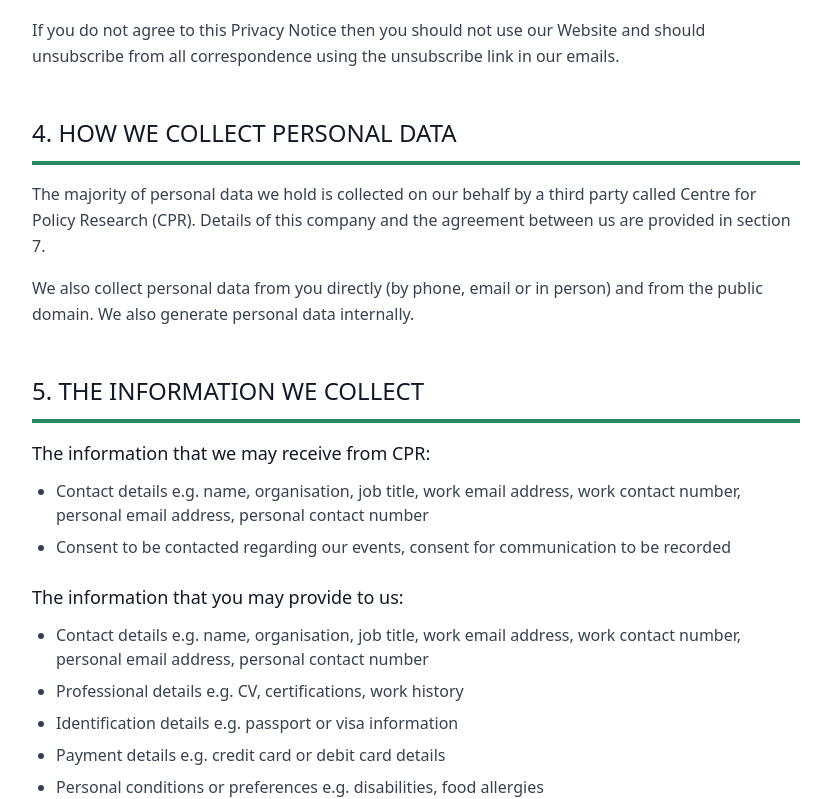
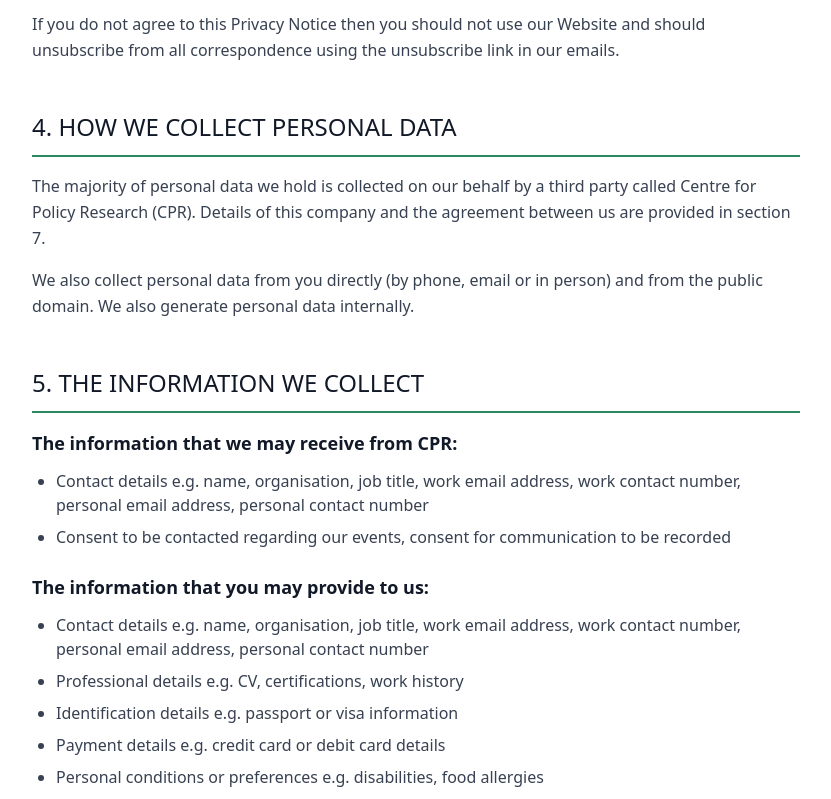
Before and after one commit to digitalconceptsmu/government-exchange-website, a Nuxt app: page /privacy-policy in a window 1280 px wide. Shown: the part 1270-2069 px from the top of the page, without its empty margins (224-1055 px from the left). Built offline with nearby package versions, Linux system fonts and the light colour scheme.

Commit message:
feat: update privacy policy

```diff
--- a/pages/privacy-policy.vue
+++ b/pages/privacy-policy.vue
@@ -276,7 +276,7 @@
         <div class="bg-white rounded-xl shadow-sm p-8 lg:p-12">
           <div class="prose prose-gray max-w-none space-y-12">
             <section v-for="section in privacySections" :key="section.number">
-              <h2 class="text-2xl text-gray-900 mb-4 pb-3 border-b-4 border-primary">
+              <h2 class="text-2xl text-gray-900 mb-4 pb-3 border-b-2 border-primary">
                 {{ section.number }}. {{ section.title }}
               </h2>
 
@@ -291,7 +291,12 @@
 
               <div v-if="section.numberedItems" class="space-y-4 mb-6">
                 <div v-for="(item, index) in section.numberedItems" :key="index" class="pl-6">
-                  <p class="text-gray-700">{{ ['i', 'ii', 'iii'][index] }}. {{ item }}</p>
+                  <p class="text-gray-700">
+                    <span class="text-primary">
+                      {{ ['i', 'ii', 'iii'][index] }}.
+                    </span>
+                    {{ item }}
+                  </p>
                 </div>
               </div>
 
@@ -306,7 +311,7 @@
 
               <div v-if="section.subsections" class="space-y-6" :class="{ 'mt-6': section.content }">
                 <div v-for="(subsection, subIndex) in section.subsections" :key="subIndex">
-                  <h3 class="text-lg text-gray-900 mb-3">{{ subsection.title }}</h3>
+                  <h3 class="text-lg font-semibold text-gray-900 mb-3">{{ subsection.title }}</h3>
 
                   <ul v-if="subsection.items" class="list-disc pl-6 space-y-2 text-gray-700">
                     <li v-for="(item, itemIndex) in subsection.items" :key="itemIndex">
@@ -316,7 +321,7 @@
 
                   <div v-if="'purposes' in subsection && subsection.purposes" class="space-y-4">
                     <div v-for="(purpose, purposeIndex) in subsection.purposes" :key="purposeIndex">
-                      <p class="text-gray-900 font-medium">{{ purpose.title }}</p>
+                      <p class="text-gray-900 font-semibold">{{ purpose.title }}</p>
                       <p class="text-gray-700">{{ purpose.description }}</p>
                     </div>
                   </div>
@@ -325,7 +330,7 @@
 
               <div v-if="section.sharingPolicies" class="space-y-6">
                 <div v-for="(policy, policyIndex) in section.sharingPolicies" :key="policyIndex">
-                  <h3 class="text-lg text-gray-900 mb-3">{{ policy.title }}</h3>
+                  <h3 class="text-lg text-gray-900 font-semibold mb-3">{{ policy.title }}</h3>
                   <p class="text-gray-700">{{ policy.description }}</p>
                 </div>
               </div>
@@ -350,7 +355,7 @@
             </section>
 
             <section>
-              <h2 class="text-2xl text-gray-900 mb-4 pb-3 border-b-4 border-primary">
+              <h2 class="text-2xl text-gray-900 mb-4 pb-3 border-b-2 border-primary">
                 {{ contactInfo.number }}. {{ contactInfo.title }}
               </h2>
 
```
